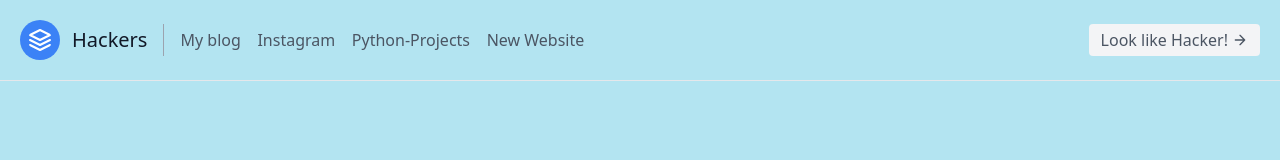
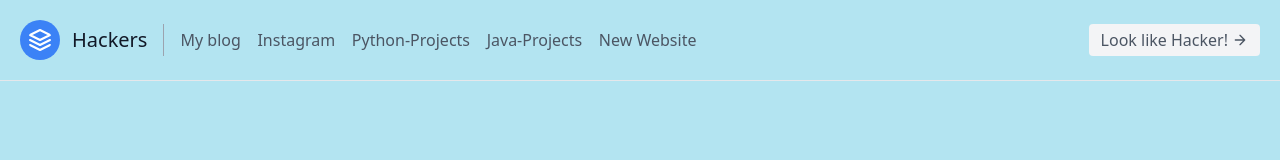
Before and after one commit to unklegend/test.com, a plain HTML site: page index.html in a window 1280 px wide. Shown: the top 160 px of the page. Drawn offline with nearby package versions, Linux system fonts and the light colour scheme.

Commit message:
Java-Project added

```diff
--- a/index.html
+++ b/index.html
@@ -18,7 +18,7 @@
           </a>
           <nav class="md:mr-auto md:ml-4 md:py-1 md:pl-4 md:border-l md:border-gray-400	flex flex-wrap items-center text-base justify-center">
 
-            <a href="https://kk550.blogspot.com/">My blog</a>&nbsp;&nbsp;&nbsp;&nbsp; <a href="https://www.instagram.com/theunknownlegend00/">Instagram</a>&nbsp;&nbsp;&nbsp;&nbsp; <a href="https://github.com/legend550/python-project">Python-Projects</a>&nbsp;&nbsp;&nbsp;&nbsp; <a href="https://keshavlinuxkali.wixsite.com/keshav">New Website</a>
+            <a href="https://kk550.blogspot.com/">My blog</a>&nbsp;&nbsp;&nbsp;&nbsp; <a href="https://www.instagram.com/theunknownlegend00/">Instagram</a>&nbsp;&nbsp;&nbsp;&nbsp; <a href="https://github.com/legend550/python-project">Python-Projects</a>&nbsp;&nbsp;&nbsp;&nbsp; <a href="https://github.com/legend550/java-project">Java-Projects</a>&nbsp;&nbsp;&nbsp;&nbsp; <a href="https://keshavlinuxkali.wixsite.com/keshav">New Website</a>
           </nav>
           <button class="inline-flex items-center bg-gray-100 border-0 py-1 px-3 focus:outline-none hover:bg-gray-200 rounded text-base mt-4 md:mt-0"> <a href="https://hackertyper.net/">Look like Hacker!</a>
             <svg fill="none" stroke="currentColor" stroke-linecap="round" stroke-linejoin="round" stroke-width="2" class="w-4 h-4 ml-1" viewBox="0 0 24 24">
```
